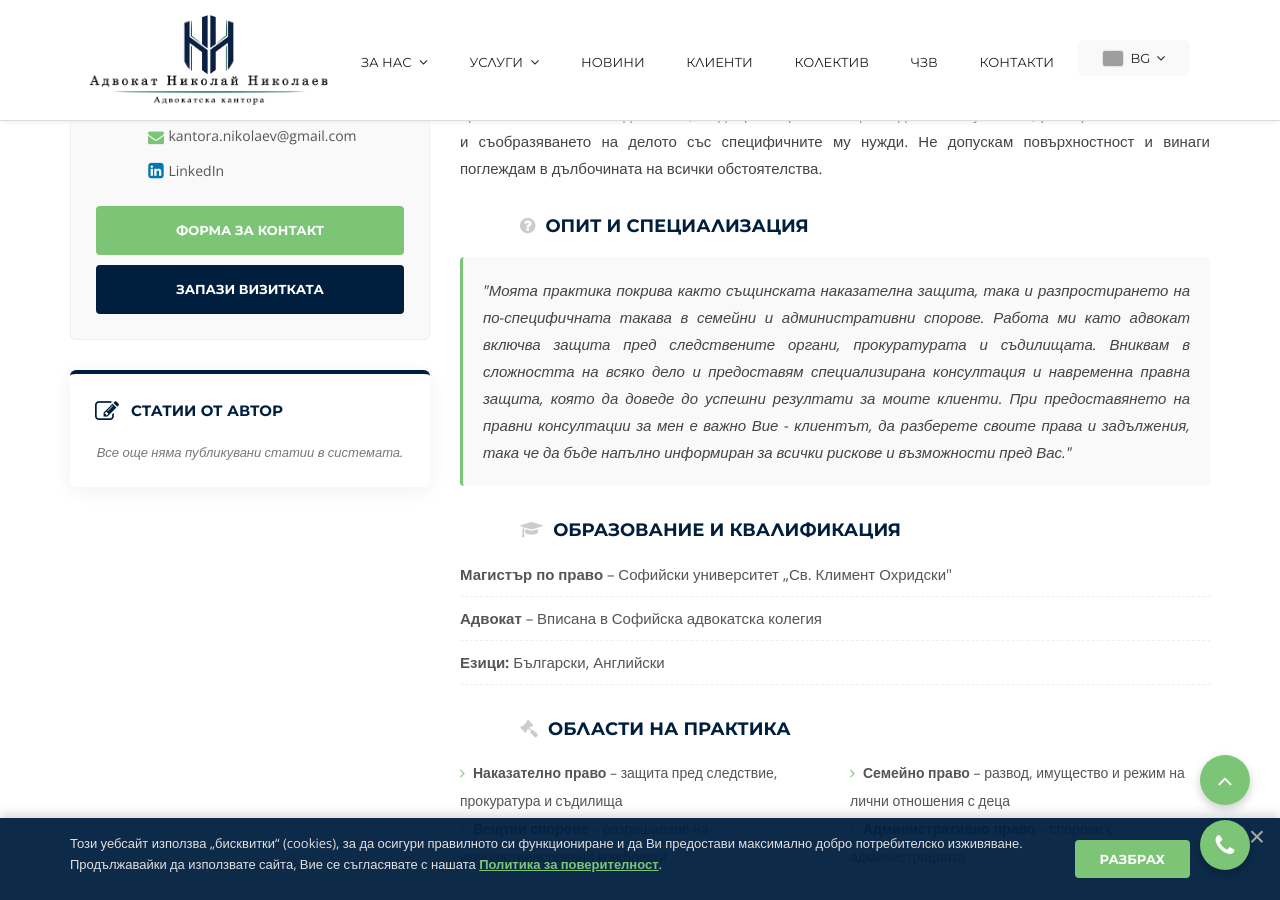
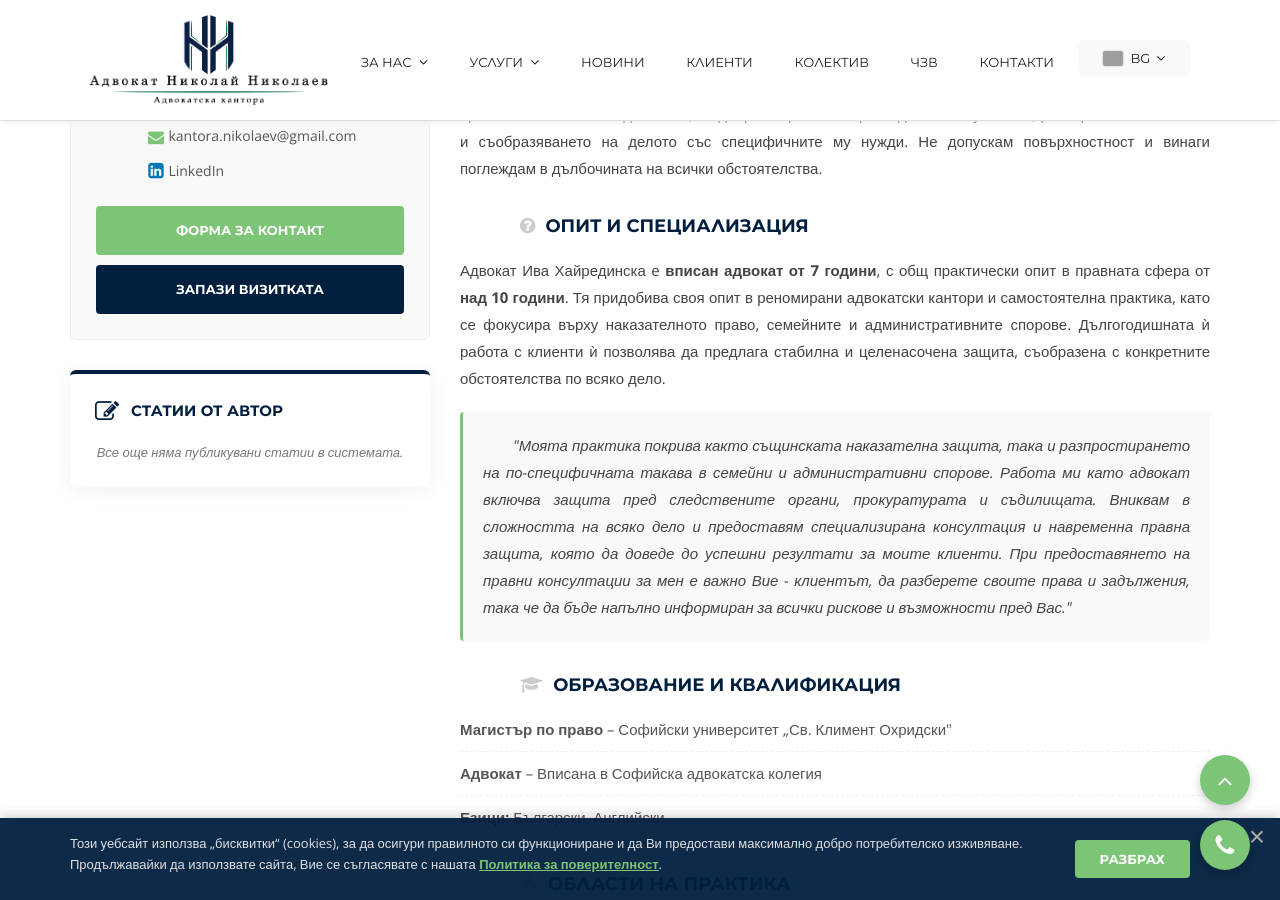
Before and after one commit to NikolaiNikolaev/law-page, a Jekyll site: the page built from kolektiv/advokat-iva-hairedinska.html, in a window 1280 px wide and 900 px high, scrolled down 842 px. Built offline with Jekyll 4.4.1, drawn with Linux system fonts in a browser that asks for light colours; grey boxes are pictures that could not be loaded.

Commit message:
Update advokat-iva-hairedinska.html

```diff
--- a/kolektiv/advokat-iva-hairedinska.html
+++ b/kolektiv/advokat-iva-hairedinska.html
@@ -80,12 +80,19 @@
                     </p>
 
                     <h3 style="font-size: 18px; color: #001F3F; margin-bottom: 20px; font-weight: 700; text-transform: uppercase;"><i class="fa fa-question-circle" style="color: #ccc; margin-right: 10px;"></i>Опит и специализация</h3>
-                    <p style="text-align: justify; font-size: 15px; line-height: 1.8; color: #444; margin-bottom: 35px; font-style: italic; border-left: 3px solid #7cc576; padding-left: 20px; background: #f9f9f9; padding: 20px; border-radius: 4px;">
-                        "Моята практика покрива както същинската наказателна защита, така и разпростирането на по-специфичната такава в семейни и административни спорове. Работа ми като адвокат включва
-                        защита пред следствените органи, прокуратурата и съдилищата. Вниквам в сложността на всяко дело и предоставям специализирана консултация и навременна правна защита, която да доведе до успешни
-                        резултати за моите клиенти. При предоставянето на правни консултации за мен е важно Вие - клиентът, да разберете своите права и задължения, така че да бъде напълно информиран за всички
-                        рискове и възможности пред Вас."
-                    </p>
+
+                        <p style="text-align: justify; font-size: 15px; line-height: 1.8; color: #444; margin-bottom: 20px;">
+                            Адвокат Ива Хайрединска e <strong>вписан адвокат от 7 години</strong>, с общ практически опит в правната
+                            сфера от <strong> над 10 години</strong>. Тя придобива своя опит в реномирани адвокатски кантори и самостоятелна практика, като се фокусира върху наказателното право, семейните и
+                            административните спорове. Дългогодишната ѝ работа с клиенти ѝ позволява да предлага стабилна и целенасочена защита, съобразена с конкретните обстоятелства по всяко дело.
+                        </p>
+
+                        <p style="text-align: justify; font-size: 15px; line-height: 1.8; color: #444; margin-bottom: 35px; font-style: italic; border-left: 3px solid #7cc576; padding-left: 20px; background: #f9f9f9; padding: 20px; border-radius: 4px;">
+                            "Моята практика покрива както същинската наказателна защита, така и разпростирането на по-специфичната такава в семейни и административни спорове. Работа ми като адвокат включва
+                            защита пред следствените органи, прокуратурата и съдилищата. Вниквам в сложността на всяко дело и предоставям специализирана консултация и навременна правна защита, която да доведе до
+                            успешни резултати за моите клиенти. При предоставянето на правни консултации за мен е важно Вие - клиентът, да разберете своите права и задължения, така че да бъде напълно информиран за
+                            всички рискове и възможности пред Вас."
+                        </p>
 
                     <h3 style="font-size: 18px; color: #001F3F; margin-bottom: 20px; font-weight: 700; text-transform: uppercase;"><i class="fa fa-graduation-cap" style="color: #ccc; margin-right: 10px;"></i>Образование и квалификация</h3>
                     <ul style="list-style: none; padding: 0; margin: 0 0 35px 0; font-size: 15px; line-height: 1.8; color: #555;">
```
